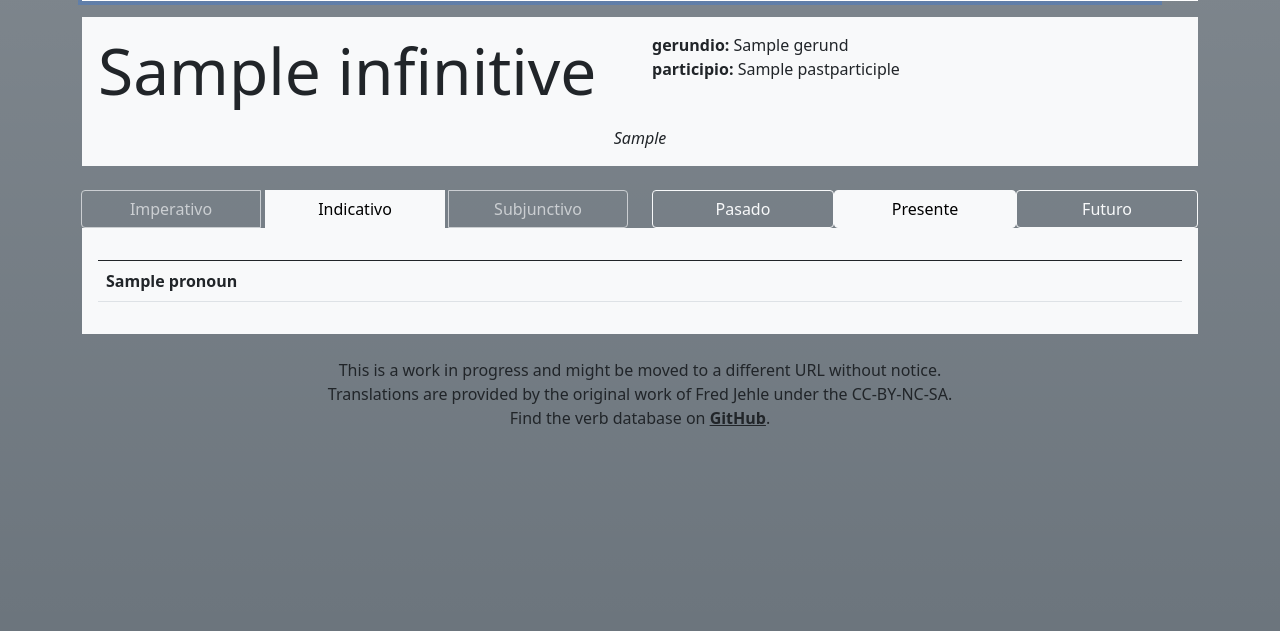
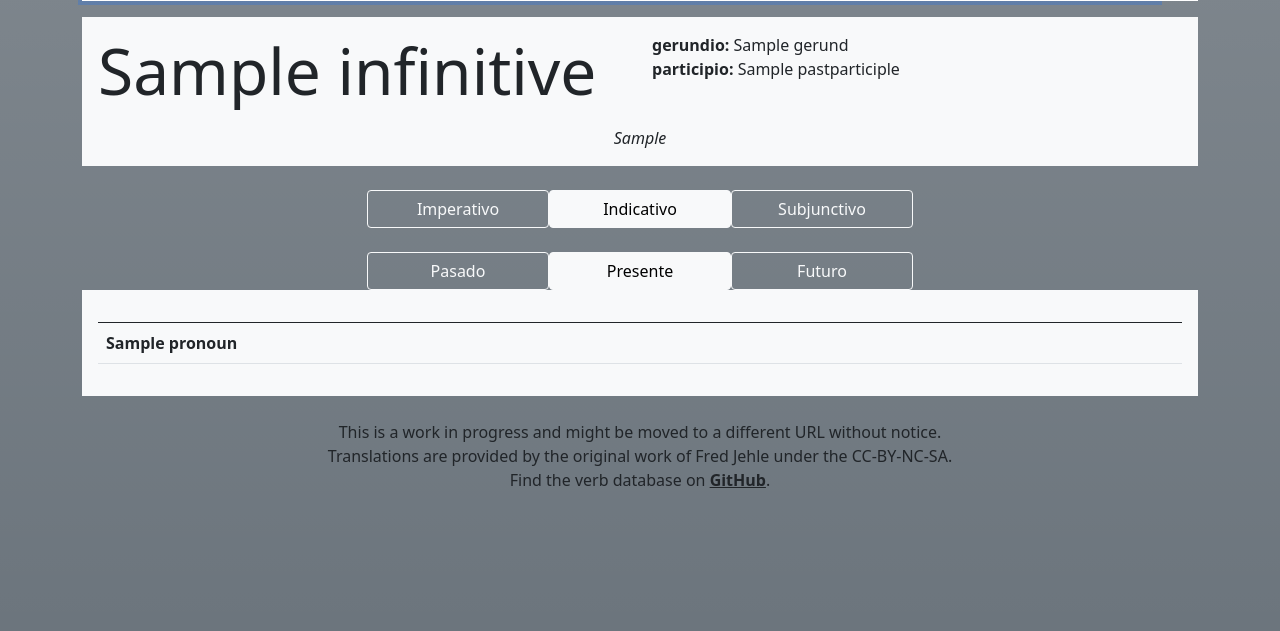
Before and after one commit to nkurmann/py-conjugator, a Python web app: template arbol/templates/conjugate.html in a window 1280 px wide. Shown: the part 193-824 px from the top of the page. Run offline with Jinja, Linux system fonts and the light colour scheme; the template is opened without the code that fills it: most values are stand-ins (such as "Sample title", 1, 10 or a date in 2020); lists and menus that the app fills with data are empty.

Commit message:
Add Imperative, Subjunctive

```diff
--- a/arbol/templates/conjugate.html
+++ b/arbol/templates/conjugate.html
@@ -31,6 +31,33 @@
 </div>
 {% endmacro %}
 
+{% macro conjugation_table_moods(verbs) %}
+<div class="bg-light p-3 table-responsive">
+
+    <table class="table text-nowrap">
+        <thead>
+
+            <tr>
+                <th scope="col"></th>
+                {% for verb in verbs %}
+                <th scope="col">{{verb.mood}}</th>
+                {% endfor %}
+
+            </tr>
+        </thead>
+        <tbody>
+            {% for i_person in range(pronouns|count) %}
+            <tr>
+                <th scope="row">{{pronouns[i_person]}}</th>
+                {% for verb in verbs %}
+                <td>{{ verb.forms[i_person] }}</td>
+                {% endfor %}
+            </tr>
+            {% endfor %}
+        </tbody>
+    </table>
+</div>
+{% endmacro %}
 
 {% block content %}
 <div class="">
@@ -49,48 +76,107 @@
         </div>
     </div>
 
-    <!--BUTTONS-->
+    <!--MOOD BUTTONS-->
     <div class="row justify-content-center">
-        <div class="btn-group col-md-6 col-sm-12 mt-4 container">
-            <input type="radio" class="btn-check" name="mood" id="imperative" autocomplete="off" disabled />
+        <div class="col-md-6 col-sm-12 mt-4 container">
+            <!-- <input type="radio" class="btn-check" name="mood" id="imperative" autocomplete="off" disabled />
             <label class="btn btn-bg-dark btn-outline-light col-4" for="imperative">Imperativo</label>
 
             <input type="radio" class="btn-check" name="mood" id="indicative" autocomplete="off" checked />
             <label class="btn btn-bg-dark btn-outline-light mx-1 col-4" for="indicative">Indicativo</label>
 
             <input type="radio" class="btn-check" name="mood" id="subjunctive" autocomplete="off" disabled />
-            <label class="btn btn-bg-dark btn-outline-light col-4" for="subjunctive">Subjunctivo</label>
+            <label class="btn btn-bg-dark btn-outline-light col-4" for="subjunctive">Subjunctivo</label> -->
+            <div class="nav" role="tablist">
+                <button class="btn btn-outline-light col" role="tab" data-bs-toggle="tab"
+                    data-bs-target="#imperative">Imperativo</button>
+
+                <button class="btn btn-outline-light col active" role="tab" data-bs-toggle="tab"
+                    data-bs-target="#indicative">Indicativo</button>
+
+                <button class="btn btn-outline-light col" role="tab" data-bs-toggle="tab"
+                    data-bs-target="#subjunctive">Subjunctivo</button>
             </div>
+        </div>
+    </div>
+
+    <div class="tab-content">
+        <!--IMPERATIVE-->
+        <div id="imperative" class="tab-pane" role="tabpanel">
+            <div class="row justify-content-center">
+                <div class="col-md-6 col-sm-12 mt-4 container">
+                    <div class="nav" role="tablist">
+                        <button class="btn btn-outline-light col disabled">Pasado</button>
+                        <button class="btn btn-outline-light col active">Presente</button>
+                        <button class="btn btn-outline-light col disabled">Futuro</button>
+                    </div>
+                </div>
+            </div>
+
+            {{ conjugation_table_moods(imperative_present) }}
+        </div>
+
+        <div id="indicative" class="tab-pane show active" role="tabpanel">
+            <!--INDICATIVE BUTTONS-->
+            <div class="row justify-content-center">
 
                 <div class="col-md-6 col-sm-12 mt-4 container">
                     <div class="nav" role="tablist">
-                <button class="btn btn-outline-light col" for="past" role="tab" data-bs-toggle="tab"
+                        <button class="btn btn-outline-light col" role="tab" data-bs-toggle="tab"
                             data-bs-target="#indicative-past">Pasado</button>
 
-                <button class="btn btn-outline-light col active" for="present" role="tab" data-bs-toggle="tab"
+                        <button class="btn btn-outline-light col active" role="tab" data-bs-toggle="tab"
                             data-bs-target="#indicative-present">Presente</button>
 
-                <button class="btn btn-outline-light col" for="future" role="tab" data-bs-toggle="tab"
+                        <button class="btn btn-outline-light col" role="tab" data-bs-toggle="tab"
                             data-bs-target="#indicative-future">Futuro</button>
                     </div>
                 </div>
             </div>
-
-    <!--TABLE-->
-
-    <!-- TABLE INDICATIVE -->
+            <!--INDICATIVE TABLE-->
             <div class="tab-content" id="indictaive-tab-content">
-        <div class="tab-pane fade" id="indicative-past" role="tabpanel">
+                <div class="tab-pane" id="indicative-past" role="tabpanel">
                     {{ conjugation_table(indicative_past) }}
                 </div>
-        <div class="tab-pane fade show active" id="indicative-present" role="tabpanel">
+                <div class="tab-pane show active" id="indicative-present" role="tabpanel">
                     {{ conjugation_table(indicative_present) }}
                 </div>
-        <div class="tab-pane fade" id="indicative-future" role="tabpanel">
+                <div class="tab-pane" id="indicative-future" role="tabpanel">
                     {{ conjugation_table(indicative_future) }}
                 </div>
             </div>
+        </div>
 
+        <div id="subjunctive" class="tab-pane" role="tabpanel">
+            <!--SUBJUNCTIVE BUTTONS-->
+            <div class="row justify-content-center">
+                <div class="col-md-6 col-sm-12 mt-4 container">
+                    <div class="nav" role="tablist">
+                        <button class="btn btn-outline-light col" role="tab" data-bs-toggle="tab"
+                            data-bs-target="#subjunctive-past">Pasado</button>
+
+                        <button class="btn btn-outline-light col active" role="tab" data-bs-toggle="tab"
+                            data-bs-target="#subjunctive-present">Presente</button>
+
+                        <button class="btn btn-outline-light col" role="tab" data-bs-toggle="tab"
+                            data-bs-target="#subjunctive-future">Futuro</button>
+                    </div>
+                </div>
+            </div>
+            <!--SUBJUNCTIVE TABLE-->
+            <div class="tab-content" id="subjunctive-tab-content">
+                <div class="tab-pane" id="subjunctive-past" role="tabpanel">
+                    {{ conjugation_table(subjunctive_past) }}
+                </div>
+                <div class="tab-pane show active" id="subjunctive-present" role="tabpanel">
+                    {{ conjugation_table(subjunctive_present) }}
+                </div>
+                <div class="tab-pane" id="subjunctive-future" role="tabpanel">
+                    {{ conjugation_table(subjunctive_future) }}
+                </div>
+            </div>
+        </div>
+    </div>
 </div>
 
 {% endblock %}
```
Lines whose indentation alone changed are shown as unchanged.
